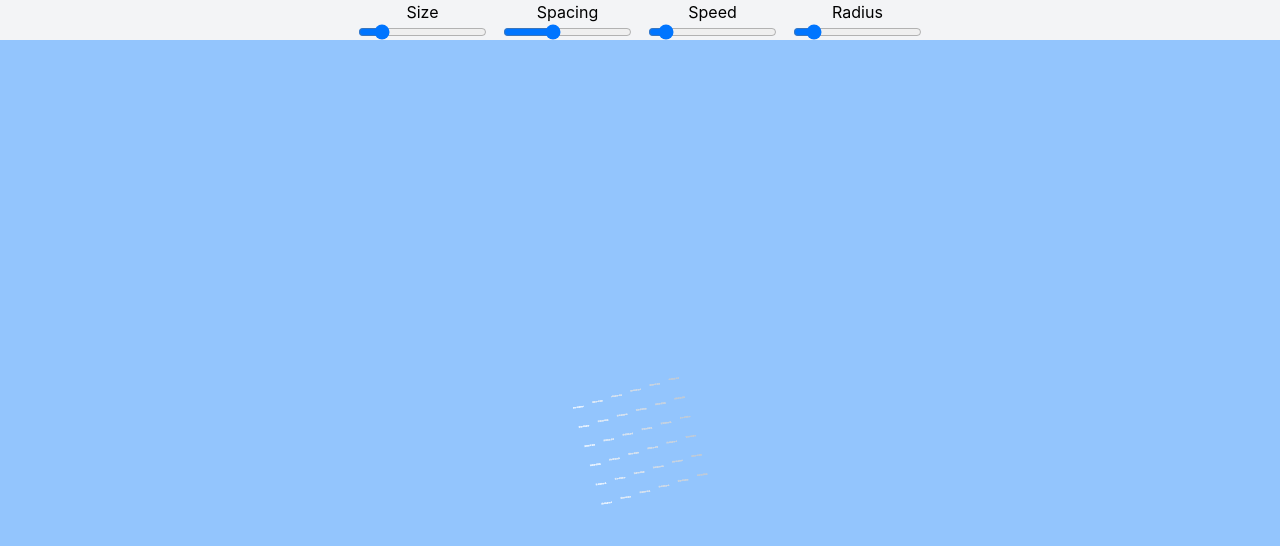
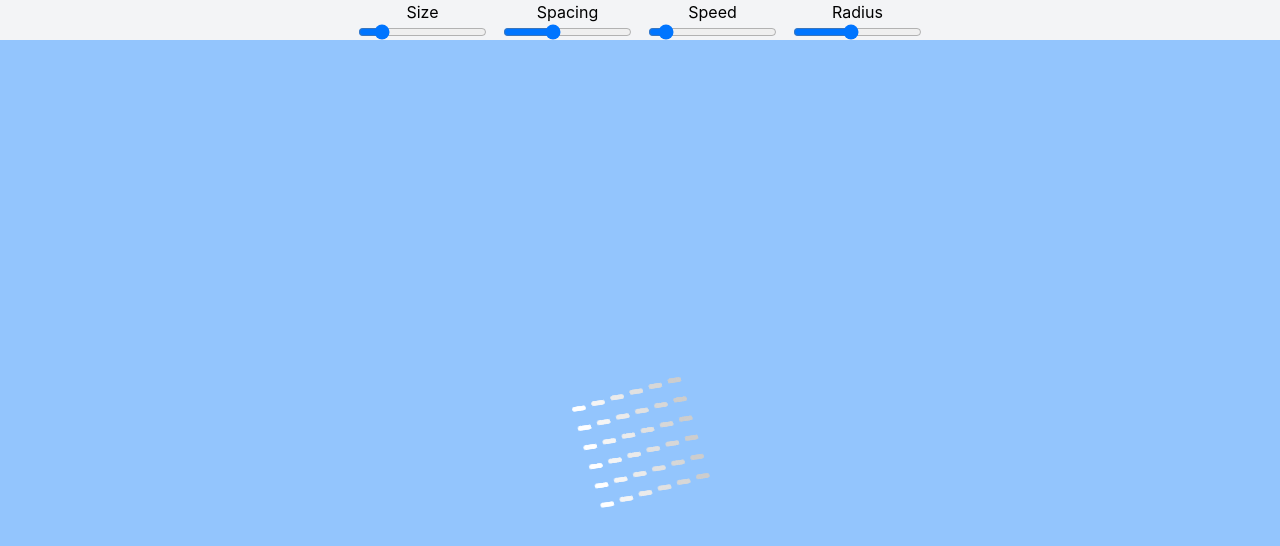
Before and after one commit to emily-roses/Box-Generator, a React (Vite) app: page / in a window 1280 px wide. Shown: the top 546 px of the page. Built offline with nearby package versions, Linux system fonts and the light colour scheme.

Commit message:
Increase default radius

```diff
--- a/src/App.tsx
+++ b/src/App.tsx
@@ -7,7 +7,7 @@ function App() {
 	const [size, setSize] = useState(100);
 	const [spacing, setSpacing] = useState(5);
 	const [speed, setSpeed] = useState(10);
-	const [radius, setRadius] = useState(4);
+	const [radius, setRadius] = useState(10);
 	console.log(spacing);
 	return (
 		<div className="w-screen h-screen overflow-hidden bg-blue-300">
```
